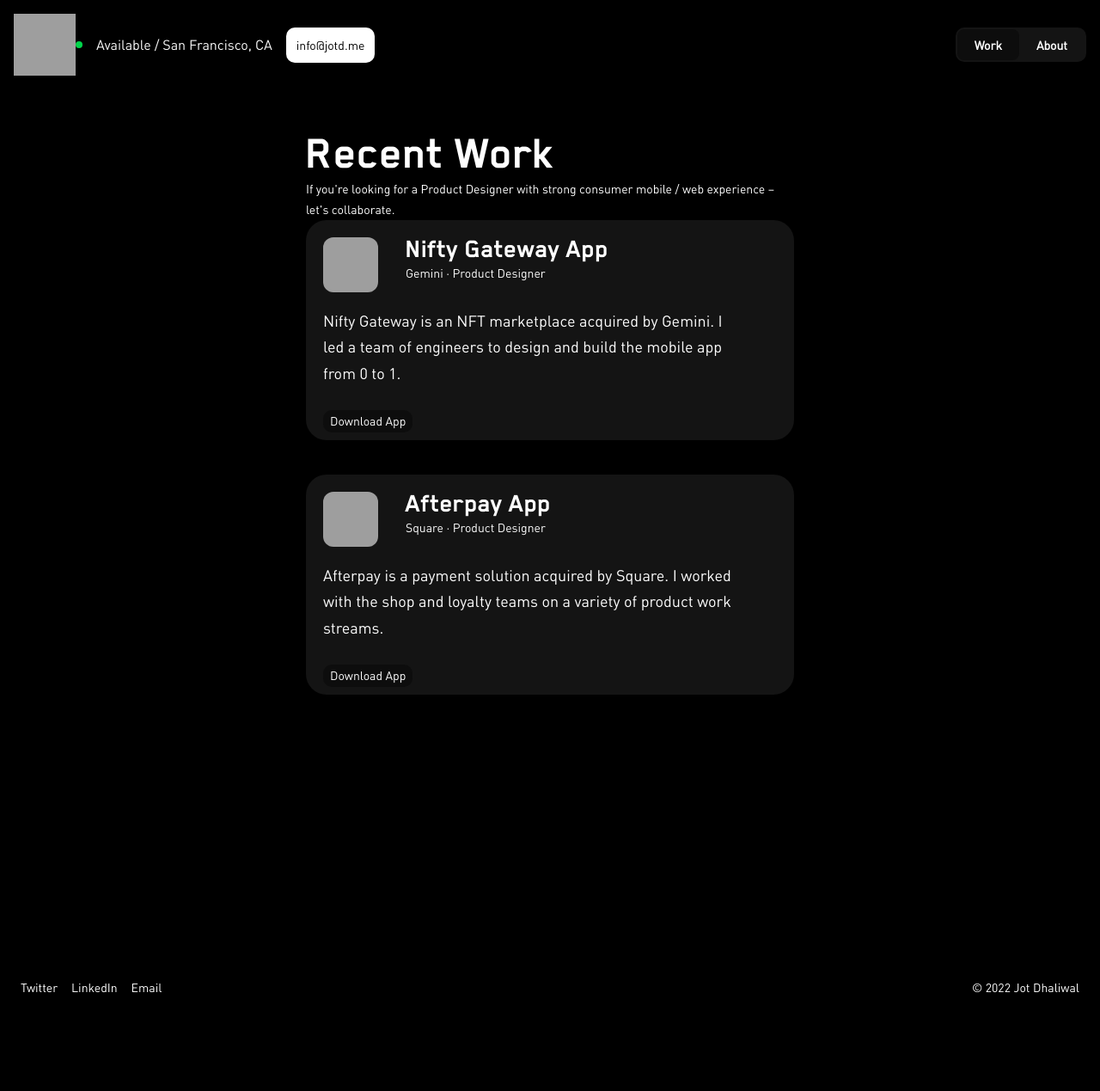
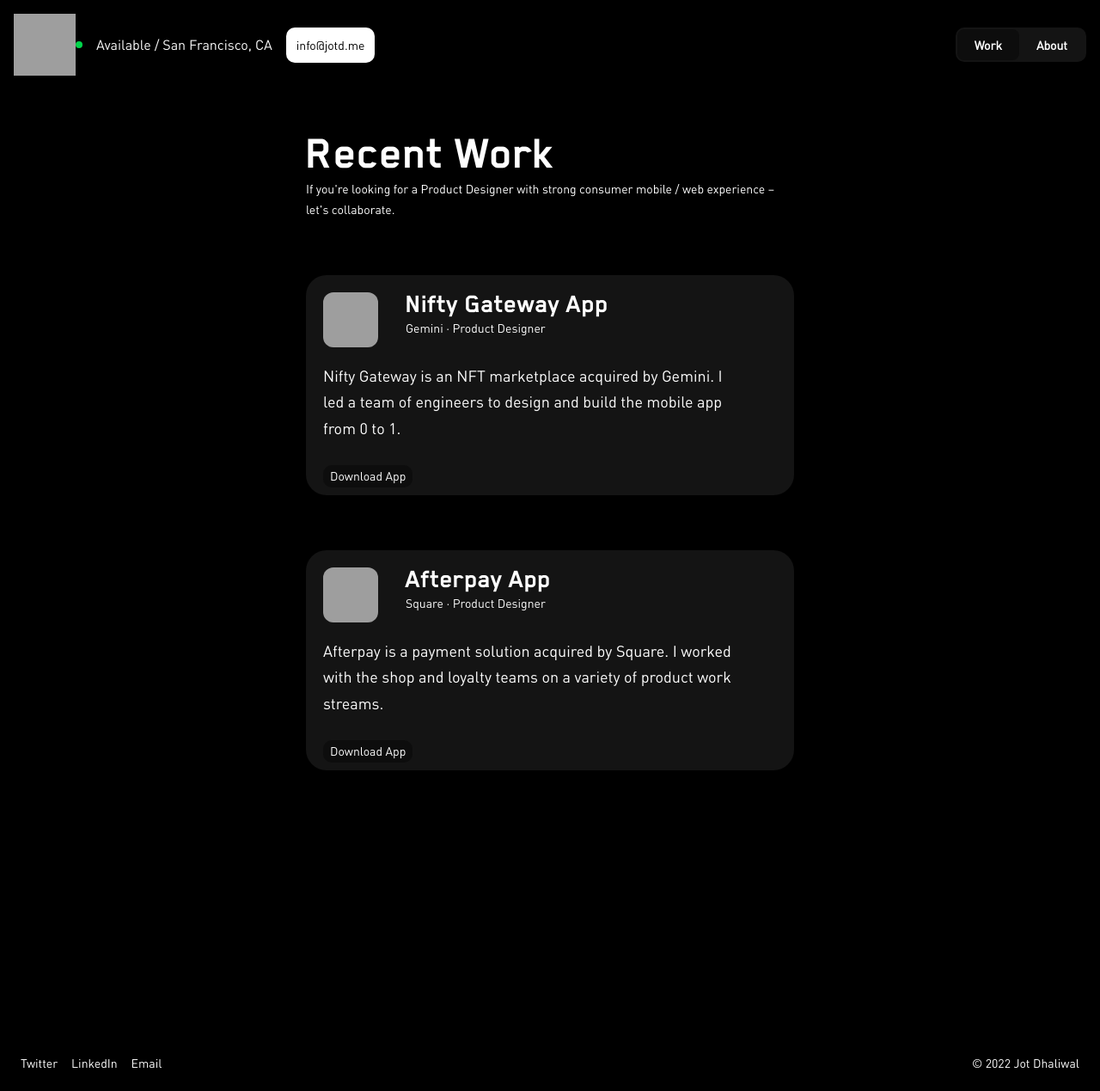
Before and after one commit to jotd/jotd-portfolio, a Jekyll site: the page work/index.html, which Jekyll copies as it is, in a window 1280 px wide and 1269 px high. Shown: the whole window at 86% size. Built offline with Jekyll 4.4.1, drawn with Linux system fonts in a browser that asks for light colours; grey boxes are pictures that could not be loaded.

Commit message:
Update styles.css

```diff
--- a/css/styles.css
+++ b/css/styles.css
@@ -151,6 +151,10 @@
 
 
  /* Variables – Spacing */
+ #spacer-sm {
+  margin-bottom: 48px;
+ }
+
 #margin-below-header {
   margin-bottom: 40px; }
 #margin-below-sentence {
@@ -180,7 +184,8 @@
   margin: 0 auto; }
 .content-about {
   max-width: 600px;
-  margin: 0 auto; }
+  margin: 0 auto;
+  margin-bottom: 64px;}
 .content-headshot {
   max-width: 700px;
   margin: 0 auto;
```
